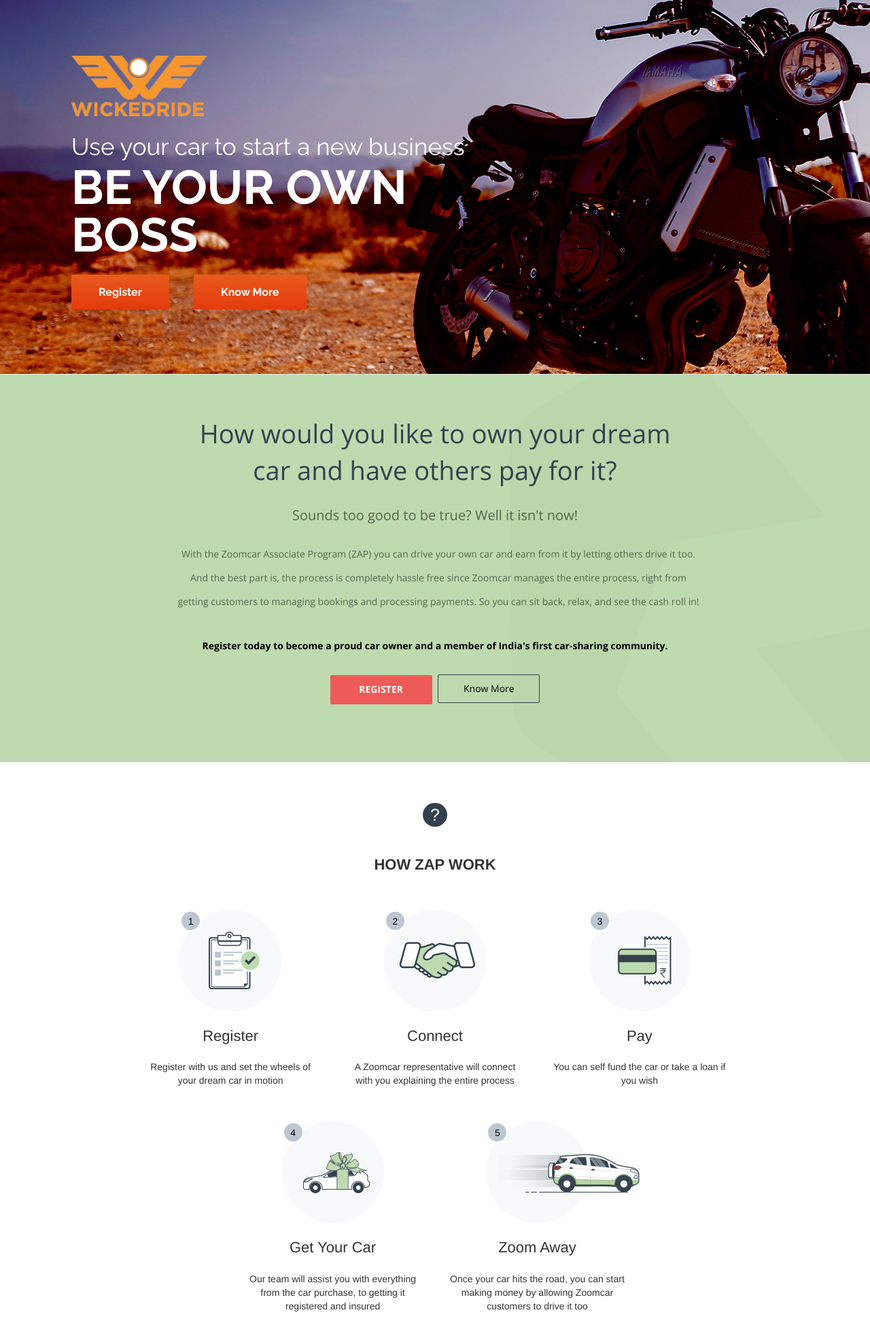
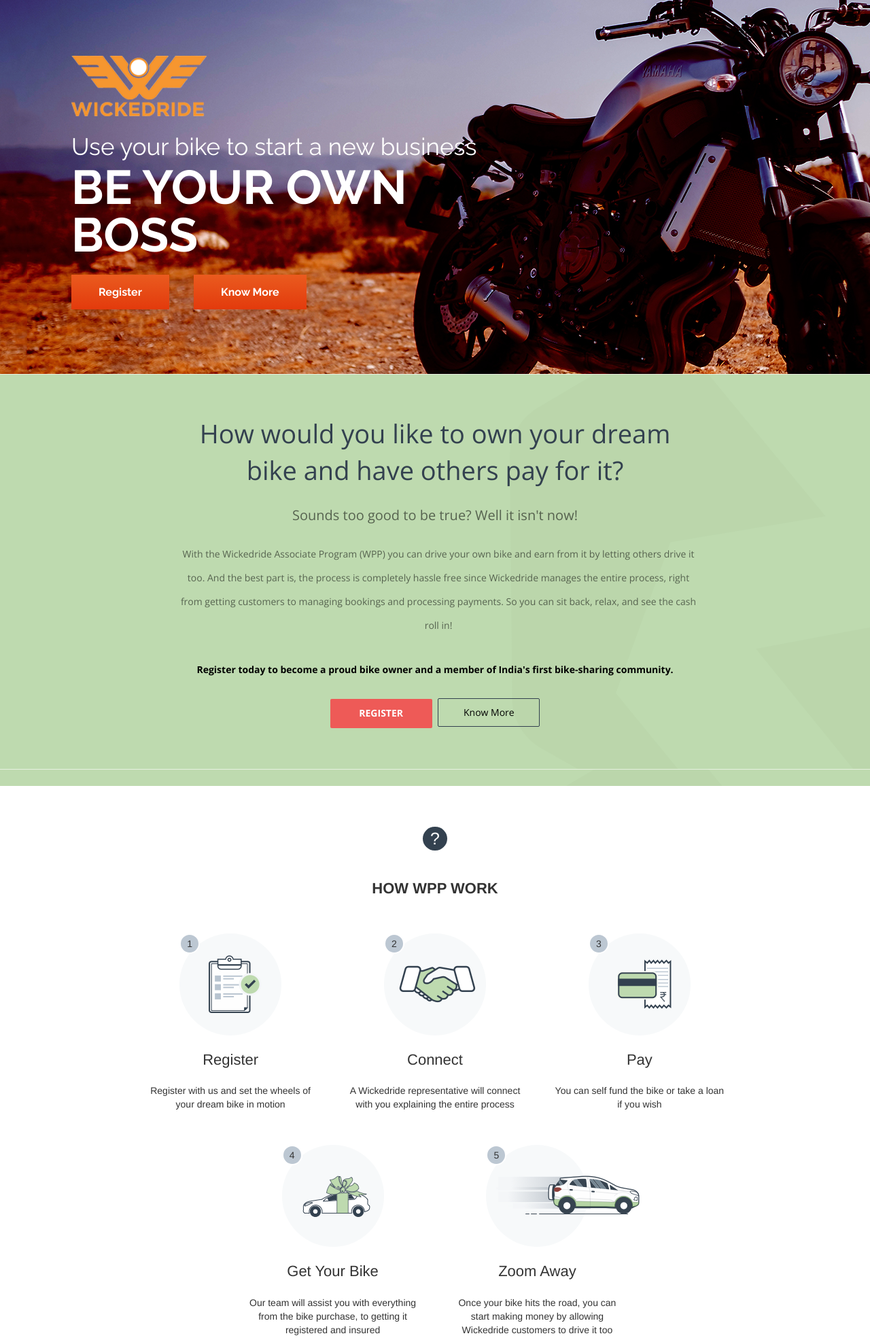
Before and after one commit to rahulbind/ZoomCar, a PHP site: page / in a window 1280 px wide. Shown: the top 1968 px of the page at 68% size. Run offline with PHP 8.4, Linux system fonts and the light colour scheme; some libraries are stand-ins or nearby versions.

Commit message:
modified index.php slider.php css/style.css

```diff
--- a/css/style.css
+++ b/css/style.css
@@ -51,12 +51,12 @@
 .btn-info{
 	background-color: #ee5a57 !important;
 	width: 150px;
-	display: inline-block;
+	/*display: inline-block;*/
 	font-size: 14px;
 	font-weight: bold;
 	padding: 12px 0;
 	border: 0;
-	color: white;
+	/*color: white;*/
     border-radius: 2px;
 
 }
@@ -222,6 +222,7 @@
 .work-car{
 	text-align: center;
 	padding-top: 20px;
+	margin-bottom: 40px;
 }
 .question{
 	width:36px;
@@ -256,20 +257,20 @@
 	display: inline-block;
 	border-radius: 50%;
 	background-repeat: no-repeat;
-	margin: 0px 73px;
+	/*margin: 0px 73px;*/
 }
 .number-circle{
-	width: 33px;
-	height: 33px;
+	width: 30px;
+	height: 30px;
 	border-radius: 50%;
-	padding-top: 4px;
-	border: 3px solid white;
+	padding-top: 3px;
+	border: 2px solid white;
 	background-color: #bcc7d2;
 }
-.number{
+/*.number{
 	font-size: 14px;
 	color: black;
-}
+}*/
 .work-heading{
 	padding-top: 20px;
 	font-size: 22px;
@@ -523,26 +524,26 @@
 	    font-family: 'Open Sans',sans-serif;
 }
 .form2{
-	text-align: center;
+	/*text-align: center;*/
 	margin-top: 36px;
 }
 .zap-logo13{
     background: url('../images/zap-logo3.png');
-    height: 37px;
-    width: 88px;
+    height: 40px;
+    width: 90px;
     background-repeat: no-repeat;
     background-size: 100%;
     display: block;
     margin-left: 124px;
-    margin-top: 100px;
+    margin-top: 50px;
 }
 .faq1{
 	font-size: 20px;
     color: #33414f;
     margin: 20px auto;
-    text-align: center;
+    /*text-align: center;*/
     font-weight: 600;
-    display: block;
+    /*display: block;*/
 }
 .zap-faq-bubble{
 	width: 1000px;
--- a/index.php
+++ b/index.php
@@ -5,7 +5,7 @@
     <meta charset="utf-8">
     <meta http-equiv="X-UA-Compatible" content="IE=edge">
     <meta name="viewport" content="width=device-width, initial-scale=1">
-    <title>zoomcartask</title>
+    <title>wickedridetask</title>
 
     <!-- Bootstrap CSS -->
     <link rel="stylesheet" href="css/bootstrap.min.css">
@@ -27,16 +27,16 @@
             <div class="row">
                 <div class="col-md-12">
                     <div class="Maintext">
-                        <p>How would you like to own your dream car and have others pay for it?</p>
+                        <p>How would you like to own your dream bike and have others pay for it?</p>
                     </div>
                     <div class="subtext">
                         <p>Sounds too good to be true? Well it isn't now!</p>
                     </div>
                     <div class="descriptiontext">
-                        <p>With the Zoomcar Associate Program (ZAP) you can drive your own car and earn from it by letting others drive it too. And the best part is, the process is completely hassle free since Zoomcar manages the entire process, right from getting customers to managing bookings and processing payments. So you can sit back, relax, and see the cash roll in!</p>
+                        <p>With the Wickedride Associate Program (WPP) you can drive your own bike and earn from it by letting others drive it too. And the best part is, the process is completely hassle free since Wickedride manages the entire process, right from getting customers to managing bookings and processing payments. So you can sit back, relax, and see the cash roll in!</p>
                     </div>
                     <div class="punchlinetext">
-                        <p>Register today to become a proud car owner and a member of India's first car-sharing community.</p>
+                        <p>Register today to become a proud bike owner and a member of India's first bike-sharing community.</p>
                     </div>
                     <div class="">
                         <form action="#" class="form1">
@@ -60,7 +60,7 @@
                         </div>
                         <br>
                         <br>
-                        <div class="worktext">HOW ZAP WORK</div>
+                        <div class="worktext">HOW WPP WORK</div>
                         <div class="session">
                             <div class="circle" id="register">
                                 <div class="number-circle">
@@ -71,7 +71,7 @@
                                 <div class="work-heading">Register</div>
                                 <br>
                                 <div class="work-subheading">
-                                    Register with us and set the wheels of your dream car in motion
+                                    Register with us and set the wheels of your dream bike in motion
                                 </div>
                             </div>
                         </div>
@@ -85,7 +85,7 @@
                                 <div class="work-heading">Connect</div>
                                 <br>
                                 <div class="work-subheading">
-                                    A Zoomcar representative will connect with you explaining the entire process
+                                    A Wickedride representative will connect with you explaining the entire process
                                 </div>
                             </div>
                         </div>
@@ -99,7 +99,7 @@
                                 <div class="work-heading">Pay</div>
                                 <br>
                                 <div class="work-subheading">
-                                    You can self fund the car or take a loan if you wish
+                                    You can self fund the bike or take a loan if you wish
                                 </div>
                             </div>
                         </div>
@@ -110,10 +110,10 @@
                                 </div>
                             </div>
                             <div class="work-text">
-                                <div class="work-heading">Get Your Car</div>
+                                <div class="work-heading">Get Your Bike</div>
                                 <br>
                                 <div class="work-subheading">
-                                    Our team will assist you with everything from the car purchase, to getting it registered and insured
+                                    Our team will assist you with everything from the bike purchase, to getting it registered and insured
                                 </div>
                             </div>
                         </div>
@@ -128,7 +128,7 @@
                                 <div class="work-heading">Zoom Away</div>
                                 <br>
                                 <div class="work-subheading">
-                                    Once your car hits the road, you can start making money by allowing Zoomcar customers to drive it too
+                                    Once your bike hits the road, you can start making money by allowing Wickedride customers to drive it too
                                 </div>
                             </div>
                         </div>
@@ -141,7 +141,7 @@
             <div class="container">
                 <div class="row">
                     <div class="col-md-12"> -->
-    <div class="zap-stats">
+    <!-- <div class="zap-stats">
         <div class="stats-session">
             <div class="stats-image" id="stats-cars"></div>
             <div class="stats-number">2000+</div>
@@ -162,21 +162,21 @@
             <div class="stats-number">150M+</div>
             <div class="stats-description">KMS TRAVELLED</div>
         </div>
-    </div>
+    </div> -->
     <!-- </div>
                 </div>
             </div>
          -->
     <!-- </div> -->
-    <div class="container-fluid clearfix slidebar">
+    <!-- <div class="container-fluid clearfix slidebar">
         <div class="container">
             <div class="row">
-                <!-- <div class="col-md-12"> -->
+
 
                 <div class="col-md-12" data-wow-delay="0.2s">
 
                     <div class="carousel slide" data-ride="carousel" id="quote-carousel">
-                        <!-- Bottom Carousel Indicators -->
+
                         <ol class="carousel-indicators">
                             <li data-target="#quote-carousel" data-slide-to="0" class="active"><img class="img-responsive " src="https://s3.amazonaws.com/uifaces/faces/twitter/brad_frost/128.jpg" alt="">
                             </li>
@@ -186,10 +186,10 @@
                             </li>
                         </ol>
 
-                        <!-- Carousel Slides / Quotes -->
+
                         <div class="carousel-inner text-center">
 
-                            <!-- Quote 1 -->
+
                             <div class="item active">
                                 <blockquote>
                                     <div class="row">
@@ -201,7 +201,7 @@
                                     </div>
                                 </blockquote>
                             </div>
-                            <!-- Quote 2 -->
+
                             <div class="item">
                                 <blockquote>
                                     <div class="row">
@@ -214,7 +214,7 @@
                                     </div>
                                 </blockquote>
                             </div>
-                            <!-- Quote 3 -->
+
                             <div class="item">
                                 <blockquote>
                                     <div class="row">
@@ -228,16 +228,16 @@
                             </div>
                         </div>
 
-                        <!-- Carousel Buttons Next/Prev -->
+
                         <a data-slide="prev" href="#quote-carousel" class="left carousel-control"><i class="fa fa-chevron-left"></i></a>
                         <a data-slide="next" href="#quote-carousel" class="right carousel-control"><i class="fa fa-chevron-right"></i></a>
                     </div>
                 </div>
             </div>
-            <!-- </div> -->
+
         </div>
-    </div>
-    </div>
+    </div> -->
+
     <div class="container-fluid clearfix footer-bg">
         <div class="container">
             <div class="row">
@@ -246,31 +246,31 @@
                         <div class="partition">
                             <h3>Cities</h3>
                             <div class="city-name">
-                                <a href="#">Car Rental Bangalore</a>
+                                <a href="#">Bike Rental Bangalore</a>
                             </div>
                             <div class="city-name">
-                                <a href="#">Car Rental Pune</a>
+                                <a href="#">Bike Rental Pune</a>
                             </div>
                             <div class="city-name">
-                                <a href="#">Car Rental Mumbai</a>
+                                <a href="#">Bike Rental Mumbai</a>
                             </div>
                             <div class="city-name">
-                                <a href="#">Car Rental Delhi</a>
+                                <a href="#">Bike Rental Delhi</a>
                             </div>
                             <div class="city-name">
-                                <a href="#">Car Rental Hyderabad</a>
+                                <a href="#">Bike Rental Hyderabad</a>
                             </div>
                             <div class="city-name">
-                                <a href="#">Car Rental Chennai</a>
+                                <a href="#">Bike Rental Chennai</a>
                             </div>
                             <div class="city-name">
-                                <a href="#">Car Rental Chandighar</a>
+                                <a href="#">Bike Rental Chandighar</a>
                             </div>
                         </div>
                         <div class="partition1">
                             <h3>How It Works?</h3>
                             <div class="work-car1">
-                                <a href="#">How Zoomcar Works</a>
+                                <a href="#">How Wickedride Works</a>
                             </div>
                             <div class="work-car1">
                                 <a href="#">Policies</a>
@@ -288,19 +288,19 @@
                         <div class="partition2">
                             <h3>About Us</h3>
                             <div class="about-car">
-                                <a href="#">Zoomcar Team</a>
+                                <a href="#">Wickedride Team</a>
                             </div>
                             <div class="about-car">
-                                <a href="#">Zoomcar Associate Program (ZAP)</a>
+                                <a href="#">Wickedride Associate Program (WPP)</a>
                             </div>
                             <div class="about-car">
-                                <a href="#">Careers @ Zoomcar</a>
+                                <a href="#">Careers @ Wickedride</a>
                             </div>
                             <div class="about-car">
-                                <a href="#">Zoomcar Blog</a>
+                                <a href="#">Wickedride Blog</a>
                             </div>
                             <div class="about-car">
-                                <a href="#">Location and Cars</a>
+                                <a href="#">Location and Bikes</a>
                             </div>
                         </div>
                         <div class="partition3">
@@ -326,7 +326,7 @@
                 <div class="col-md-12">
                     <div class="wrapper">
                         <div class="copyright clearfix">
-                            © Copyright 2016 Zoomcar India Private Ltd. All rights reserved.
+                            © Copyright 2016 Wickedride India Private Ltd. All rights reserved.
 
                             <div class="social-media">
                                 <div class="number-circle1">
--- a/slider.php
+++ b/slider.php
@@ -81,7 +81,7 @@
                     	data-elementdelay="0.1"
                     	data-endelementdelay="0.1"
                     	data-endspeed="1000"
-                    	style="z-index: 17; max-width: auto; max-height: auto; white-space: nowrap;">Use your car to start a new business
+                    	style="z-index: 17; max-width: auto; max-height: auto; white-space: nowrap;">Use your bike to start a new business
                     </div>
                     <div class="tp-caption white_heavy_70 customin randomrotateout tp-resizeme rs-parallaxlevel-10"
                     	data-x="50"
```
